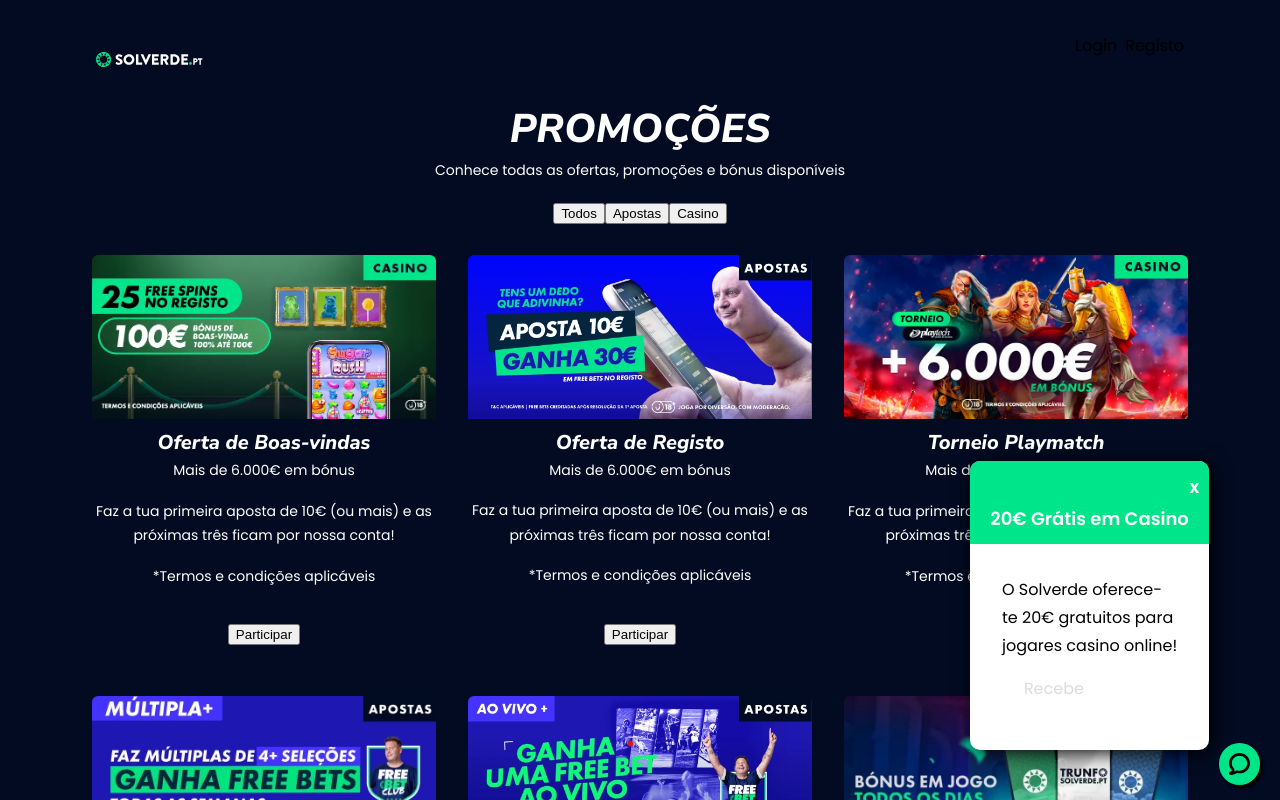
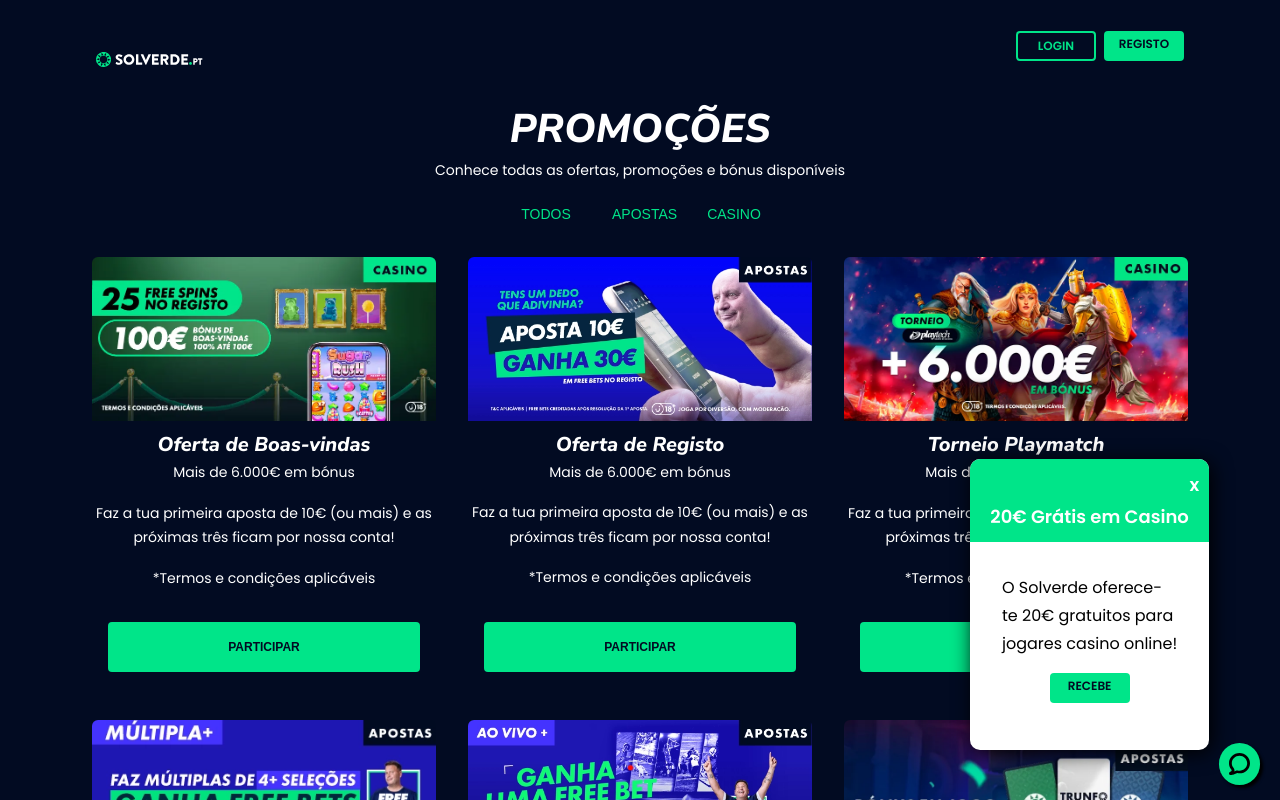
Before and after one commit to mariamoniztome/crunch-test, a React (Vite) app: page / in a window 1280 px wide. Shown: the top 800 px of the page. Built offline with nearby package versions, Linux system fonts and the light colour scheme.

Commit message:
Adding .gitignore and removing unused components

```diff
--- a/src/components/button/button.scss
+++ /dev/null
@@ -1,43 +0,0 @@
-@import "../../scss/variables";
-
-
-.btn {
-  font-weight: bold;
-  box-shadow: none;
-  border: none;
-  border-radius: 4px;
-  font-size: 12px;
-  padding: 5px 12px;
-  text-transform: uppercase;
-  height: 30px;
-  width: 80px;
-  text-align: center;
-  line-height: 16px;
-
-  &-primary {
-    background-color: $theme-green;
-    color: $main-background;
-
-    &--bet {
-      width: 100%;
-      height: 50px;
-      padding: 14px 16px;
-    }
-  }
-  &-secondary {
-    border: 2px solid $theme-green;
-    color: $theme-green;
-  }
-
-  &-terciary{
-    font-size: 14px;
-    margin: 0 0.5em;
-    background: none;
-    color: $theme-green;
-    font-weight: 500;
-    &:hover{
-      text-decoration: underline;
-
-    }
-  }
-}
--- a/src/components/header/Header.jsx
+++ b/src/components/header/Header.jsx
@@ -27,10 +27,8 @@ const Header = () => {
 
       </div>
       <div className="header__user">
-
-            <div className='btn btn-secondary'>Login</div>
-            <div className='btn btn-primary'>Registo</div>
-
+          <div className='btn btn-secondary'>Login</div>
+          <div className='btn btn-primary'>Registo</div>
         </div>
     </header>
   );
--- a/src/scss/_variables.scss
+++ b/src/scss/_variables.scss
@@ -111,3 +111,46 @@ small, .text_small {font-size: 0.937rem;}
 a, button{
   cursor: pointer;
 }
+
+
+/*Buttons*/
+.btn {
+  font-weight: bold;
+  box-shadow: none;
+  border: none;
+  border-radius: 4px;
+  font-size: 12px;
+  padding: 5px 12px;
+  text-transform: uppercase;
+  height: 30px;
+  width: 80px;
+  text-align: center;
+  line-height: 16px;
+
+  &-primary {
+    background-color: $theme-green;
+    color: $main-background;
+
+    &--bet {
+      width: 100%;
+      height: 50px;
+      padding: 14px 16px;
+    }
+  }
+  &-secondary {
+    border: 2px solid $theme-green;
+    color: $theme-green;
+  }
+
+  &-terciary{
+    font-size: 14px;
+    margin: 0 0.5em;
+    background: none;
+    color: $theme-green;
+    font-weight: 500;
+    &:hover{
+      text-decoration: underline;
+
+    }
+  }
+}
```
Also changed, not shown: src/components/button/Button.jsx (deleted, +0 -16 lines).
